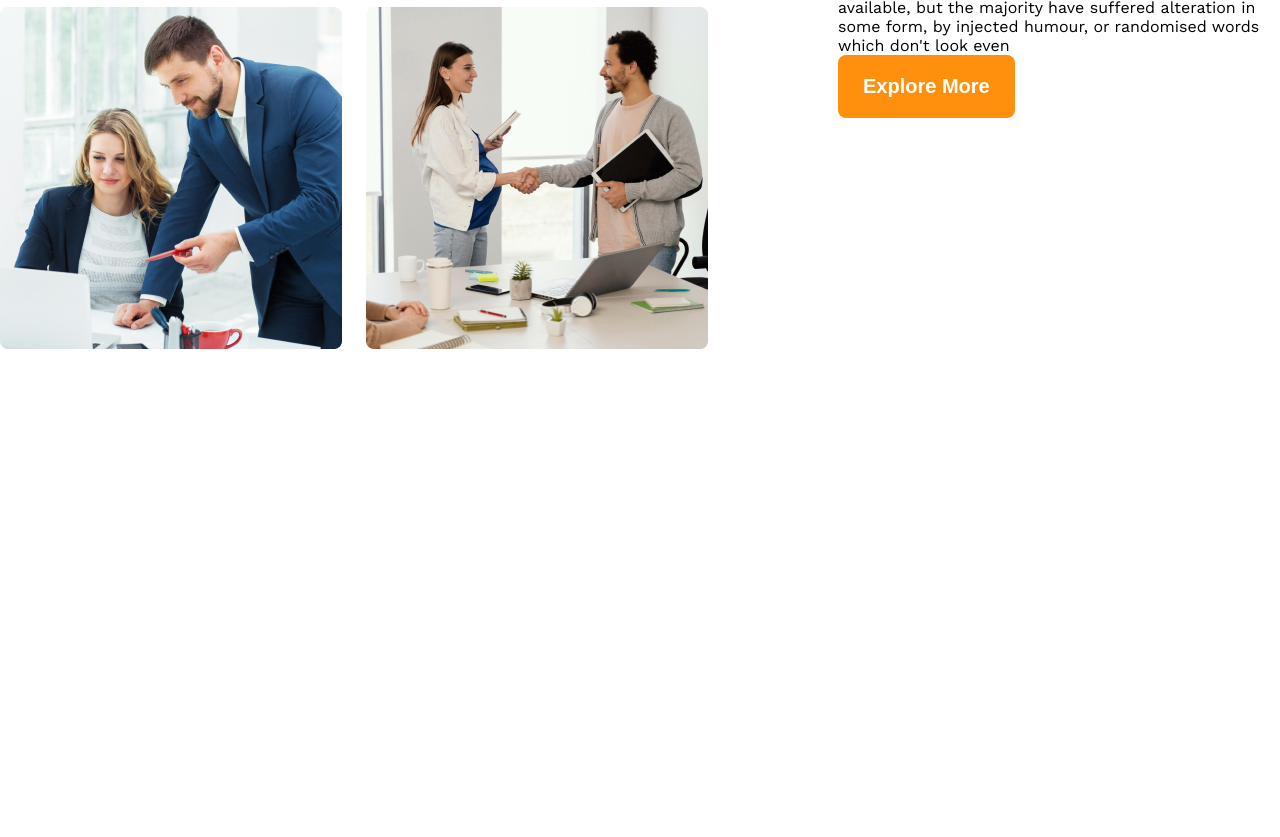
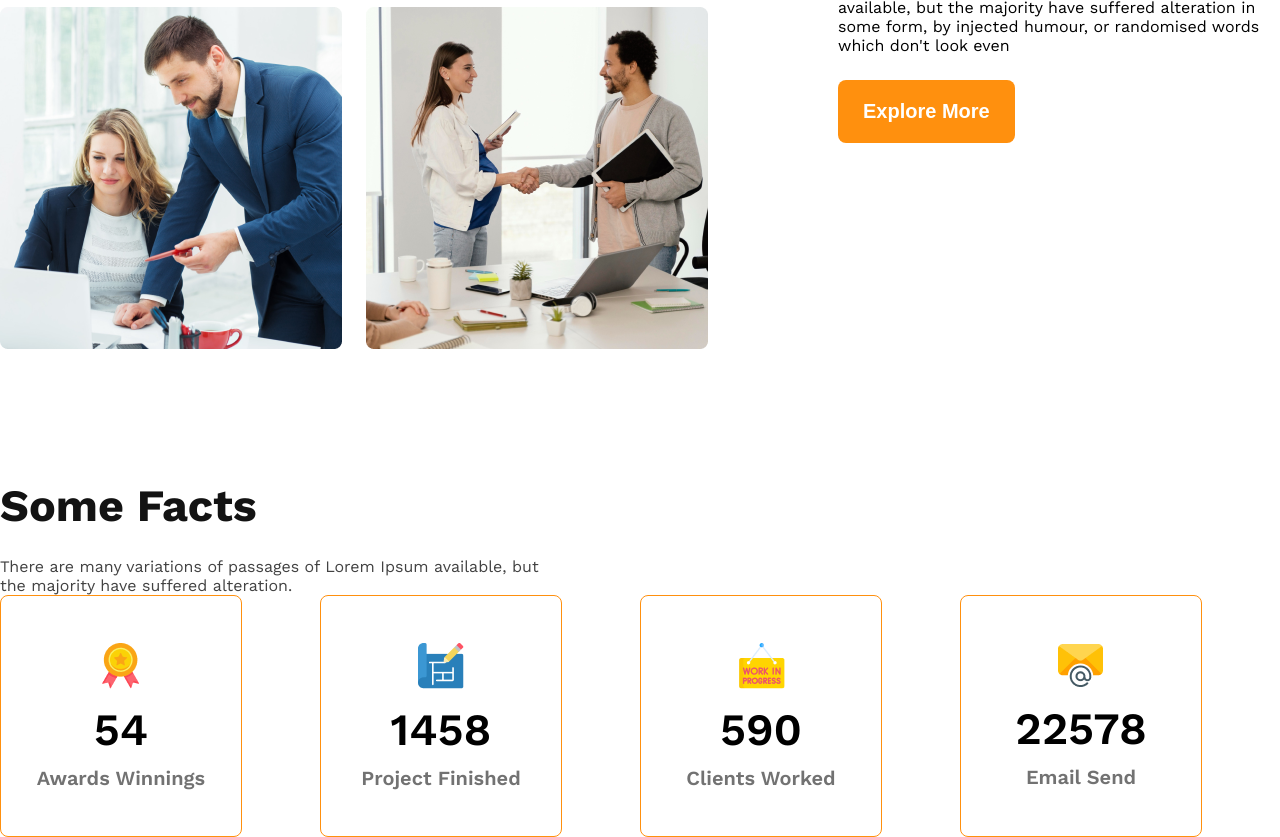
Before and after one commit to ahsanrafi501/g3-architects-website, a plain HTML site: page index.html in a window 1280 px wide. Shown: the part 1546-2383 px from the top of the page. Before the commit the page ends 1895 px from the top, so only its background shows below. Drawn offline with nearby package versions, Linux system fonts and the light colour scheme.

Commit message:
facts work done

```diff
--- a/index.html
+++ b/index.html
@@ -36,6 +36,8 @@
     </header>
 
     <main>
+
+        <!-- Team Section -->
         <section class="teams display-flex">
             <div class="team-img-container">
                 <img src="images/team1.png" alt="">
@@ -45,9 +47,57 @@
             </div>
 
             <div class="our-features">
-                <h3 class="feature-title"><span id="quick-list" class="dark-3">Quick list </span><span id="of-our" class="dark-2">of Our </span><span id="feature">Features</span></h3>
-                <p class="feature-description">There are many variations of passages of Lorem Ipsum available, but the majority have suffered alteration in some form, by injected humour, or randomised words which don't look even</p>
+                <h3 class="section-title"><span id="quick-list" class="dark-3">Quick list </span><span id="of-our"
+                        class="dark-2">of Our </span><span id="feature">Features</span></h3>
+                <p class="feature-description">There are many variations of passages of Lorem Ipsum available, but the
+                    majority have suffered alteration in some form, by injected humour, or randomised words which don't
+                    look even</p>
                 <button class="btn-primary">Explore More</button>
+            </div>
+        </section>
+
+        <!-- Features will enjoy -->
+        <section>
+            <h3 class="section-title"></h3>
+        </section>
+
+        <!-- Some Facts -->
+        <section>
+            <h3 class="section-title dark-1">Some Facts</h3>
+            <p class="facts-description dark-2">There are many variations of passages of Lorem Ipsum available, but
+                the majority have suffered alteration.</p>
+
+            <div class="facts-container">
+                <div class="fact-card display-flex">
+                    <div>
+                        <img src="./images/icons/ribon.png" alt="" class="fact-icon">
+                        <h4 class="fact-number">54</h4>
+                        <h5 class="fact-name dark-3">Awards Winnings</h5>
+                    </div>
+
+                </div>
+                <div class="fact-card display-flex">
+                    <div>
+                        <img src="./images/icons/projects.png" alt="" class="fact-icon">
+                        <h4 class="fact-number">1458</h4>
+                        <h5 class="fact-name dark-3">Project Finished</h5>
+                    </div>
+
+                </div>
+                <div class="fact-card display-flex">
+                    <div>
+                        <img src="./images/icons/customers.png" alt="" class="fact-icon">
+                        <h4 class="fact-number">590</h4>
+                        <h5 class="fact-name dark-3">Clients Worked</h5>
+                    </div>
+                </div>
+                <div class="fact-card display-flex">
+                    <div>
+                        <img src="./images/icons/email.png" alt="" class="fact-icon">
+                        <h4 class="fact-number">22578</h4>
+                        <h5 class="fact-name dark-3">Email Send</h5>
+                    </div>
+                </div>
             </div>
         </section>
     </main>
--- a/styles/architecture.css
+++ b/styles/architecture.css
@@ -1,4 +1,4 @@
-*{
+* {
   padding: 0;
   margin: 0;
 }
@@ -11,27 +11,28 @@
 
 /* Shared Styles */
 
-.display-flex{
+.display-flex {
   display: flex;
 }
 
-.dark-1{
+.dark-1 {
   color: #131313;
 }
 
 
-.dark-2{
+.dark-2 {
   color: #424242;
 }
-.dark-3{
+
+.dark-3 {
   color: #727272;
 }
 
-.bg-light{
+.bg-light {
   background-color: rgba(255, 144, 14, 0.1);
 }
 
-.btn-primary{
+.btn-primary {
   background-color: #ff900E;
   color: white;
   padding: 20px 25px;
@@ -41,44 +42,50 @@
   border-radius: 8px;
 }
 
-main{
+main {
   max-width: 1440px;
   margin: 0 auto;
 }
 
 
-main > section{
+main>section {
   margin-top: 130px;
 }
 
+.section-title {
+  font-size: 2.8rem;
+  margin-bottom: 25px;
+}
 
 /* Header Styles */
 
 /* Navbar Related Styles */
-.navbar{
+.navbar {
   justify-content: space-between;
   text-align: center;
 }
 
-.brand{
+.brand {
   font-size: 2.8rem;
   font-weight: 700;
 }
-header{
+
+header {
   margin: 0 auto;
 }
 
-.nav-item{
+.nav-item {
   list-style: none;
   margin-right: 30px;
 }
 
-.nav-link{
+.nav-link {
   text-decoration: none;
   font-weight: 500;
 }
 
-.navbar, .banner{
+.navbar,
+.banner {
   max-width: 1440px;
   margin: 0 auto;
 }
@@ -86,61 +93,132 @@ header{
 
 /* Banner Related Content */
 
-.banner-content{
+.banner-content {
   max-width: 850px;
   margin: 0 auto;
   text-align: center;
   margin-bottom: 50px;
 }
-.banner-title{
+
+.banner-title {
   font-weight: 700;
   font-size: 4rem;
   margin-bottom: 50px;
 }
 
-.banner-description{
+.banner-description {
   margin-bottom: 25px;
 }
 
-.banner-img{
+.banner-img {
   width: 100%;
 }
 
 /* Team and feature Related styles */
-.teams{
+.teams {
   align-items: center;
 }
 
-.team-img-container{
+.team-img-container {
   display: grid;
-  grid-template-columns: repeat(2,1fr);
-  gap:24px;
+  grid-template-columns: repeat(2, 1fr);
+  gap: 24px;
 }
 
-.our-features{
+.our-features {
   margin-left: 130px;
   max-width: 530px;
 }
 
-.feature-title{
+.feature-title {
   font-size: 2.8rem;
+  margin-bottom: 25px;
 }
 
-#quick-list{
+.feature-description {
+  margin-bottom: 25px;
+}
+
+#quick-list {
   font-weight: 500;
 }
-#quick-list{
+
+#quick-list {
   font-weight: 600;
 }
-#feature{
+
+#feature {
   font-weight: 700;
   color: #ff900E;
+}
+
+
+/* Some Facts related Styles */
+
+.facts-container {
+  display: grid;
+  grid-template-columns: repeat(4, 1fr);
+
+}
+
+.facts-description{
+  max-width: 540px ;
+}
+
+.fact-card {
+  border: 1px solid #ff900E;
+  width: 240px;
+  height: 240px;
+  border-radius: 8px;
+  align-items: center;
+  justify-content: center;
+  text-align: center;
+}
+
+.fact-number {
+  font-size: 2.8rem;
+  font-weight: 600;
+  margin-top: 10px;
+  margin-bottom: 5px;
+}
+
+.fact-name {
+  font-size: 1.25rem;
+  font-weight: 600;
+  margin-top: 10px;
 }
 
 /* Responsive media query */
 
 @media screen and (max-width:576px) {
-  .navbar, .nav-links{
+
+  .navbar,
+  .nav-links,
+  .teams {
     flex-direction: column;
   }
+
+  .our-features {
+    padding: 10px;
+    margin: 10px;
+    text-align: center;
+  }
+
+
+  .team-img-container {
+    grid-template-columns: repeat(1, 1fr);
+  }
 }
+
+
+@media screen and (min-width: 576px) and (max-width: 992px) {
+  .teams {
+    flex-direction: column;
+  }
+
+  .our-features {
+    margin: 0 auto;
+    padding: 25px;
+    text-align: center;
+  }
+}
```
